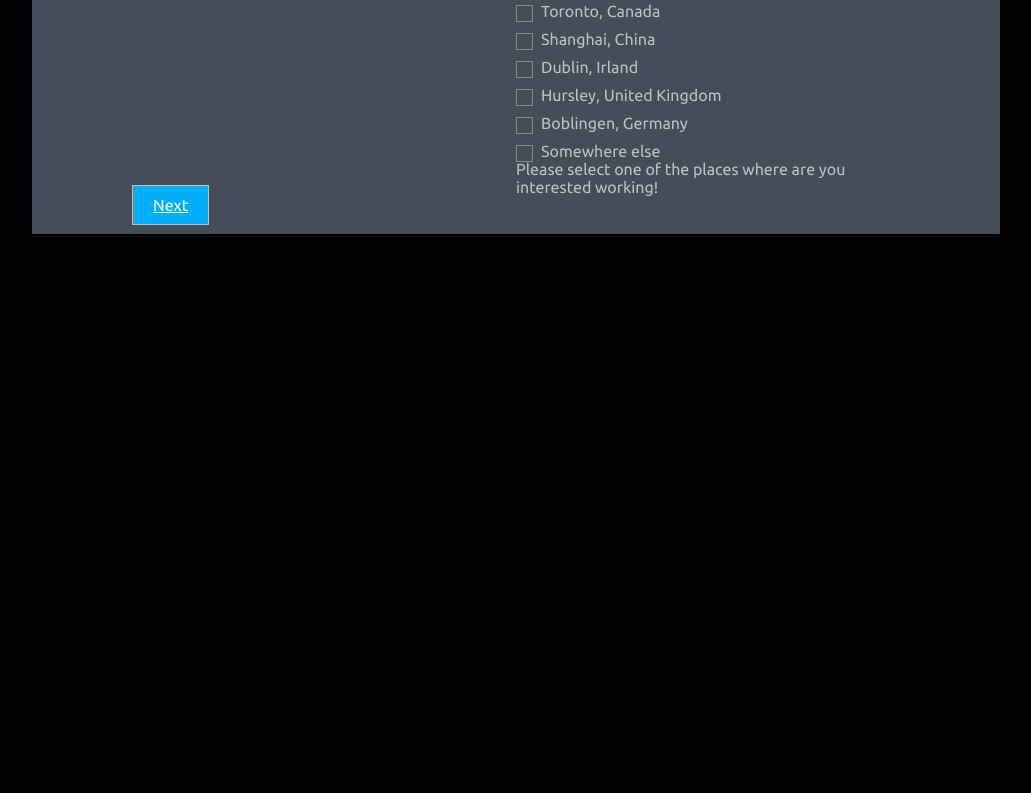
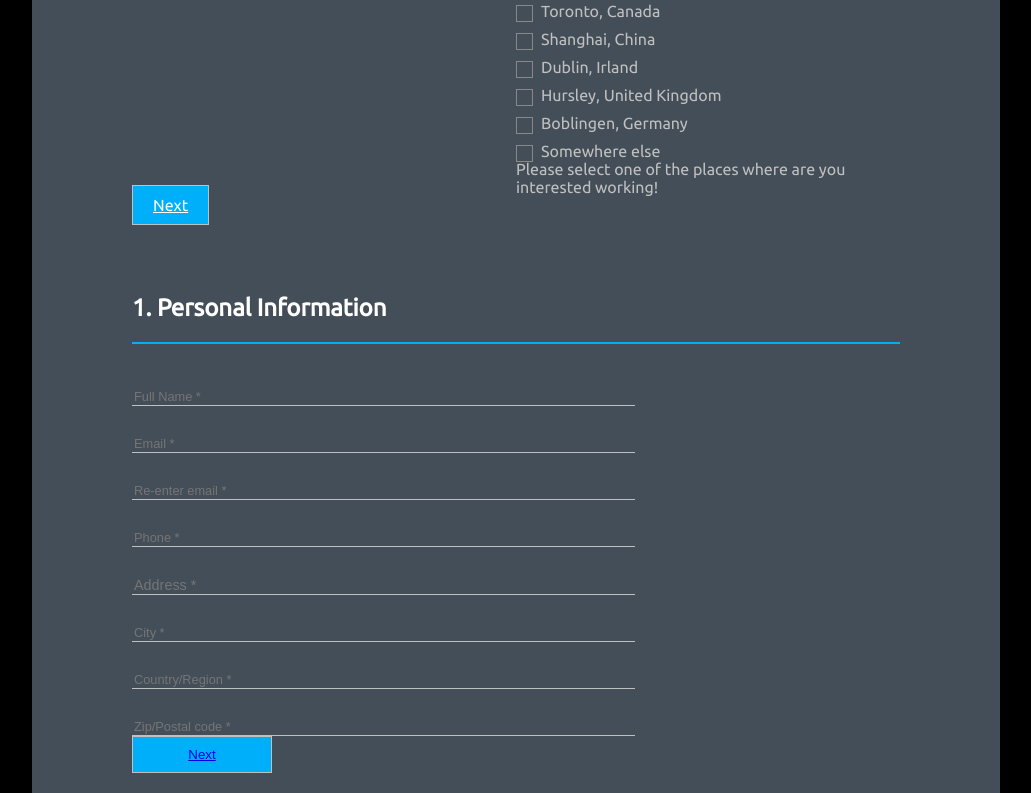
Before and after one commit to Ditiite/web, a React (Create React App) app: page /skills in a window 1280 px wide. Shown: the part 571-1364 px from the top of the page, without its empty margins (124-1155 px from the left). Before the commit the page ends 805 px from the top, so only its background shows below. Built offline with nearby package versions, Linux system fonts and the light colour scheme.

Commit message:
Change Portfolio section

```diff
--- a/src/components/Form.jsx
+++ b/src/components/Form.jsx
@@ -3,6 +3,7 @@ import { Route } from "react-router-dom";
 import { About } from './About';
 import { Skills } from './Skills.jsx';
 import { CheckData } from './CheckData';
+import { Portfolio } from './Portfolio';
 
 export class Form extends Component {
     constructor(props){
@@ -34,6 +35,10 @@ export class Form extends Component {
                     inputFields={this.state}/>
                 )}
                 />
+                <Route exact path="/skills" render={() => (
+                    <Portfolio onSubmit={inputFields => this.onSubmit(inputFields)} />
+                )}
+                />
             </div>
         );
     }
--- /dev/null
+++ b/src/components/InpupObj.js
@@ -0,0 +1,63 @@
+export const RequiredInput = [
+    {
+        "name": "name",
+        "type": "text",
+        "id": "name",
+        "placeholder": "Full Name *",
+        "value": "name"
+    },
+    {
+        "name": "email",
+        "type": "email",
+        "id": "email",
+        "placeholder": "Email *" ,
+        "value": "email"
+    },
+    {
+        "name": "reEnterEmail",
+        "type": "email",
+        "id": "email",
+        "placeholder": "Re-enter email *",
+        "value": "reEnterEmail"
+    },
+    {
+        "name": "phone",
+        "type": "text",
+        "id": "phone",
+        "placeholder": "Phone *" ,
+        "value": "reEnterEmail"
+    },
+    {
+        "name": "address",
+        "type": "text",
+        "id": "address",
+        "placeholder": "Address *",
+        "value": "address"
+    },
+    {
+        "name": "city",
+        "type": "text",
+        "id": "city",
+        "placeholder": "City *",
+        "value": "city"
+    },
+    {
+        "name": "country",
+        "type": "text",
+        "id": "country",
+        "placeholder": "Country/Region *",
+        "value": "country"
+    },
+    {
+        "name": "zip",
+        "type": "text",
+        "id": "zip",
+        "placeholder": "Zip/Postal code *",
+        "value": "zip"
+    }
+];
+
+export const NotRequiredInput = [
+    "state",
+    "heardAboutUs"
+]
--- a/src/components/Portfolio.js
+++ b/src/components/Portfolio.js
@@ -1,113 +1,110 @@
 import React, { Component } from 'react';
+import { RequiredInput, NotRequiredInput } from './InpupObj';
 import { Link } from 'react-router-dom';
-import '../App.css';
 
-export class Portfolio extends Component{
+
+export class Portfolio extends Component {
     constructor(props) {
         super(props);
+
         this.state = {
-            link: '',
-            information: '',
+            name: "",
+            phone: "",
+            email: "",
+            reEnterEmail: "",
+            address: "",
+            city: "",
+            state: "",
+            country: "",
+            zip: "",
+            heardAboutUs: "",
             isTouched: {
-                link: false
+                name: false,
+                phone: false,
+                email: false,
+                reEnterEmail: false,
+                address: false,
+                city: false,
+                country: false,
+                zip: false
             }
         }
-        this.handleChange = this.handleChange.bind(this);
+        this.handleSubmit = this.handleSubmit.bind(this);
     }
 
-    handleSubmit = e => {
-        e.preventDefault();
-
-
+    handleChange = e => {
+        this.setState({
+            [e.target.name]: e.target.value
+        })
+        console.log(this.state);
     }
 
-    isSubmitDisabled = error => {
-		return Object.values(error).some(error=> {
-			return error;
-		});
-	};
-
-    handleChange(event){
-        const target = event.target;
-
-        switch(target.name) {
-            case 'link':
-                this.setState({
-                    link: target.value
-                });
-                break;
-            case 'information':
-                this.setState({
-                    information: target.value
-                });
-                break;
-            default:
-                this.setState({
-                    link: 'Link is not valid.'
-                })
-        };
-	}
-
-    handleFocus = e => {
-        const inputField = e.target.name;
-        this.setState(prevState => ({
-            isTouched: {
-                ...prevState.isTouched,
-                [inputField]: true
-            }
-        }))
+    handleSubmit(e)  {
+        e.preventDefault();
+        this.props.onSubmit(this.state);
+        console.log(this.state);
     }
 
+    validate = (name, phone, city, email, reEnterEmail, address, country, zip) => {
+        const error = {
+            name: /^[a-zA-Z]+/.test(name)
+                ? ''
+                : 'you can have only alphabetic characters',
+            phone: /[\d]{9}/.test(phone)
+                ? ''
+                : 'Please provide correct phone number!',
+            email: /[.?\w]+@[A-Za-z0-9]+.[A-Za-z]+/.test(email)
+                ? ''
+                : 'an invalid email address',
+            reEnterEmail: (email === reEnterEmail)
+                ? ''
+                : 'E-mails should match!',
+            address: /[a-zA-Z][\w'\s,-]+/.test(address)
+                ? ''
+                : 'an invalid address',
+            city: /[a-zA-Z][\w\s'-]+/.test(city)
+                ? ''
+                : 'an invalid city',
+            country: /[a-zA-Z][\w\s'-]+/.test(country)
+                ? ''
+                : 'an invalid country',
+            zip: /[\w-]{3,9}/.test(zip)
+                ? ''
+                : 'an invalid zip'
+        }
 
-    validate = (link) => {
-        const error = {
-            link: /(^(http[s]?:\/\/)?|([w]{3}\.))?([/\w.=?:;"!&-]+)/.test(link)
-                ? ""
-                : "Please provide profile link!"
-        }
         return error;
     }
-
-    render() {
-        const { link, information } = this.state;
-        const error = this.validate( link );
+    render(){
+        const { name, phone, city, email, reEnterEmail, address, state, country, zip, heardAboutUs, isTouched } = this.state;
+        const error = this.validate(name, phone, city, email, reEnterEmail, address, country, zip);
         return(
-            <section className="portfolio container">
+            <section className="info container">
                 <form onSubmit={this.handleSubmit}>
-                    <h2>3. Portfolio</h2>
-                    <p>
-                        Prove you're IBM's next great designer
-                        by showing us who you are. What you've done.
-                        How you think. Tell us your story.</p>
-                    <label htmlFor="link"></label>
-                    <input
-                        type="link"
-                        name="link"
-                        placeholder="Portfolio link *"
-                        className={error.link && this.state.isTouched.link ? 'invalid' : ''}
-                        value={ link }
-                        id="link"
-                        onBlur={this.handleFocus}
-                        onChange={this.handleChange} />
-                    {this.state.isTouched.link &&
-                        error.link && <p className="error-message" id="addressError">{error.link}</p>}
-                    <br />
-                    <textarea
-                        rows="5"
-                        cols="1"
-                        name="information"
-                        placeholder="Anything else (another link, availability, etc)?"
-                        id="information"
-                        value={ information }
-                        onChange={this.handleChange}
-                        ></textarea>
-                    <br />
-
-                        <button type="submit" value="Submit" className="submit"
-                            disabled={this.props.isSubmitDisabled(error)}>
-                               <Link to="checkInfo"> Next </Link>
-                        </button>
-
+                    <h2>1. Personal Information</h2>
+                    <div className="first-container">
+                        <div className="col-8">
+                            {
+                                RequiredInput.map((name, i) =>
+                                <label htmlFor={name.name}>
+                                        <input key={i}
+                                            type={name.type}
+                                            id={name.id}
+                                            name={name.name}
+                                            placeholder={name.placeholder}
+                                            className={error.name && isTouched.name ? 'invalid' : ''}
+                                            />
+                                </label>
+                                )
+                            }
+                        </div>
+                    </div>
+                    <button type="submit" value="Submit" className="submit" onSubmit={this.handleSubmit}>
+                        {/* disabled={this.props.isSubmitDisabled(error)}> */}
+                        <Link to="skills">
+                            Next
+                        </Link>
+                    </button>
                 </form>
             </section>
         );
```
Also changed, not shown: src/components/Portfolio1.js (added, +115 -0 lines).
